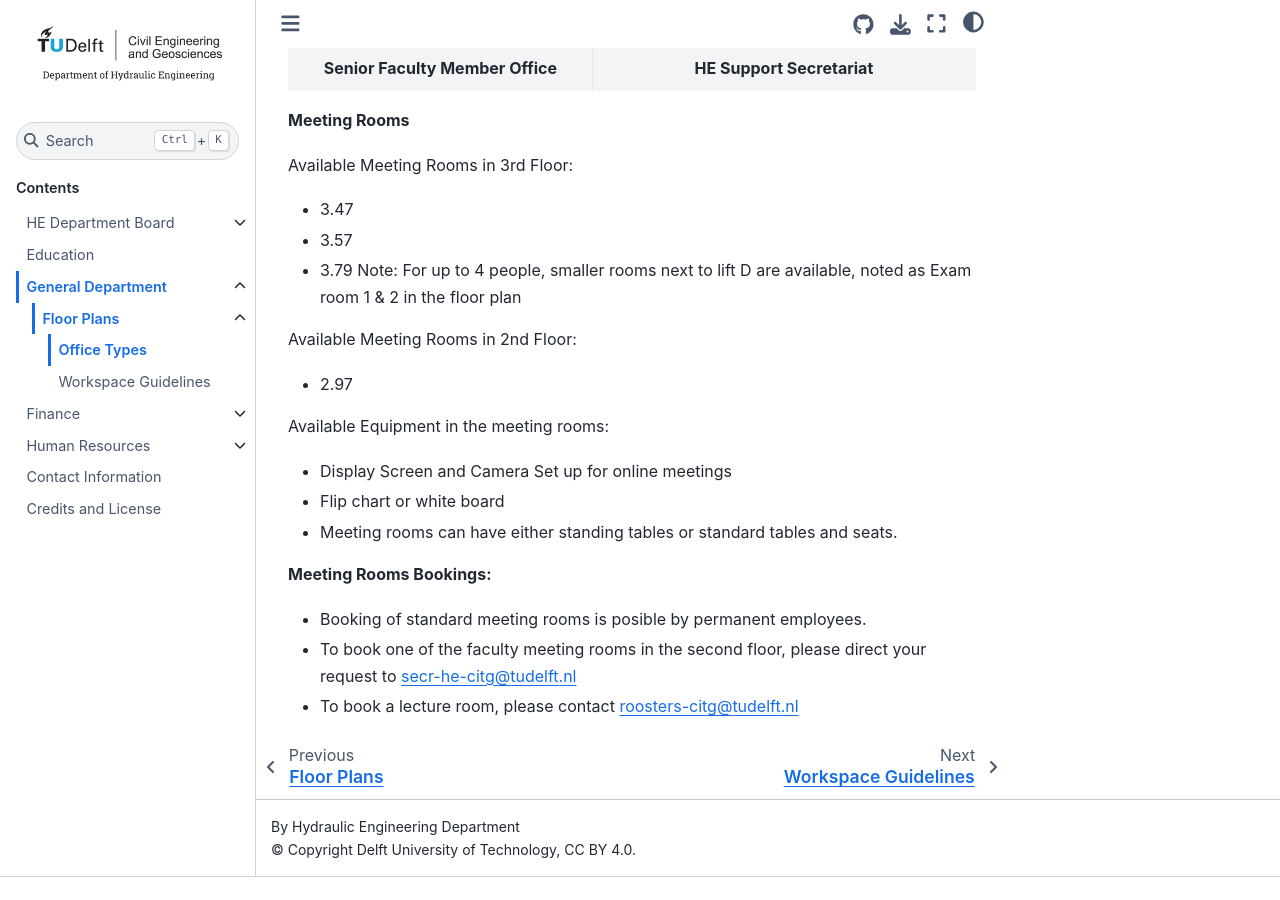
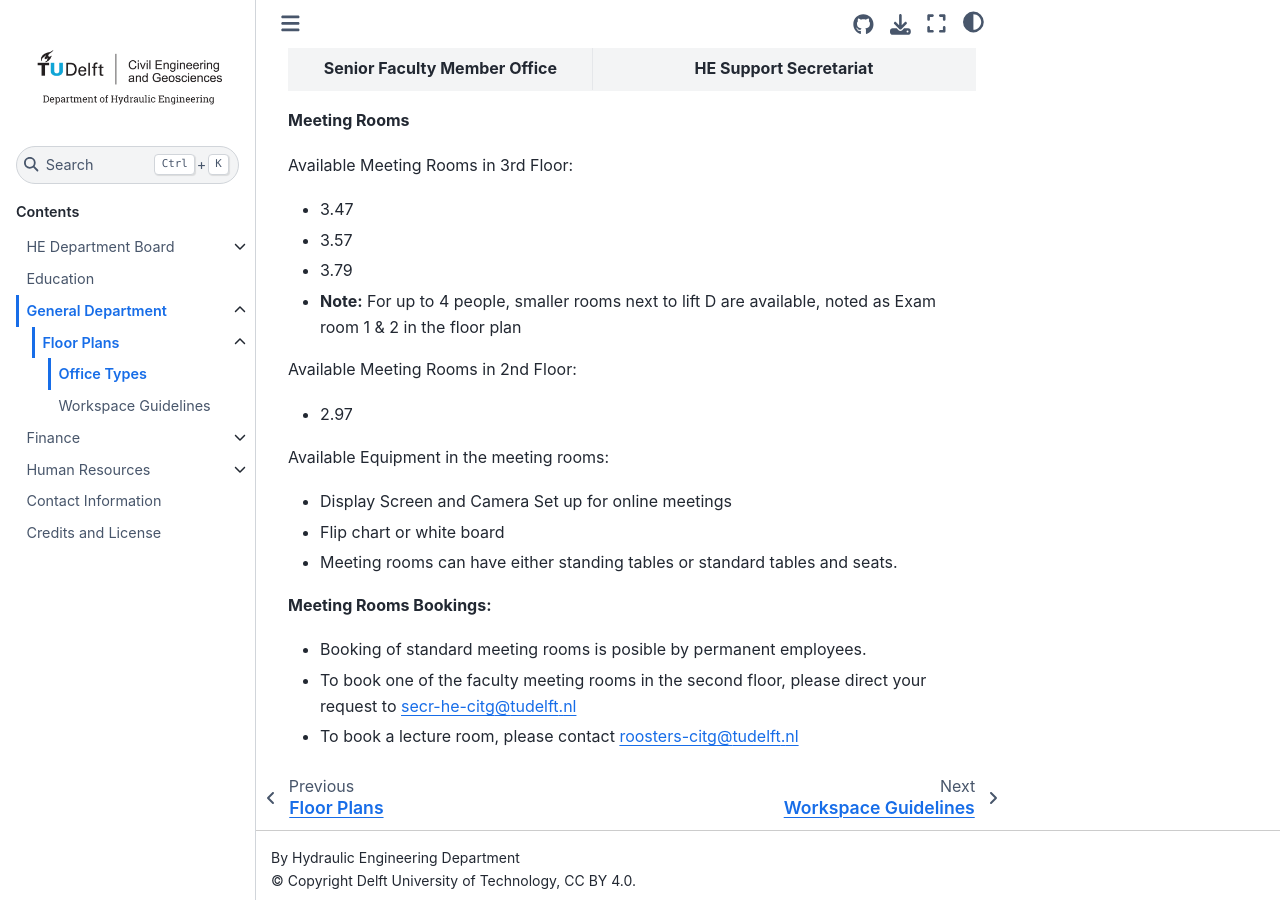
Before and after one commit to TeachBooks/he-staff, a Jupyter Book: the page built from book/some_content/office_layouts.md, in a window 1280 px wide and 900 px high, scrolled down 2149 px. Built offline with Jupyter Book 1.0.4 settings and Sphinx 7.4.7 and the Sphinx Book theme 1.1.4, drawn with Linux system fonts in a browser that asks for light colours; before the commit the page ends 3026 px from its top, so only the background shows below that; part of the change alters nothing that is shown.

```diff
--- a/book/some_content/office_layouts.md
+++ b/book/some_content/office_layouts.md
@@ -45,7 +45,7 @@ Available Meeting Rooms in 3rd Floor:
 - 3.47
 - 3.57
 - 3.79
-Note: For up to 4 people, smaller rooms next to lift D are available, noted as Exam room 1 & 2 in the floor plan
+- **Note:** For up to 4 people, smaller rooms next to lift D are available, noted as Exam room 1 & 2 in the floor plan
 
 Available Meeting Rooms in 2nd Floor:
 - 2.97
```
